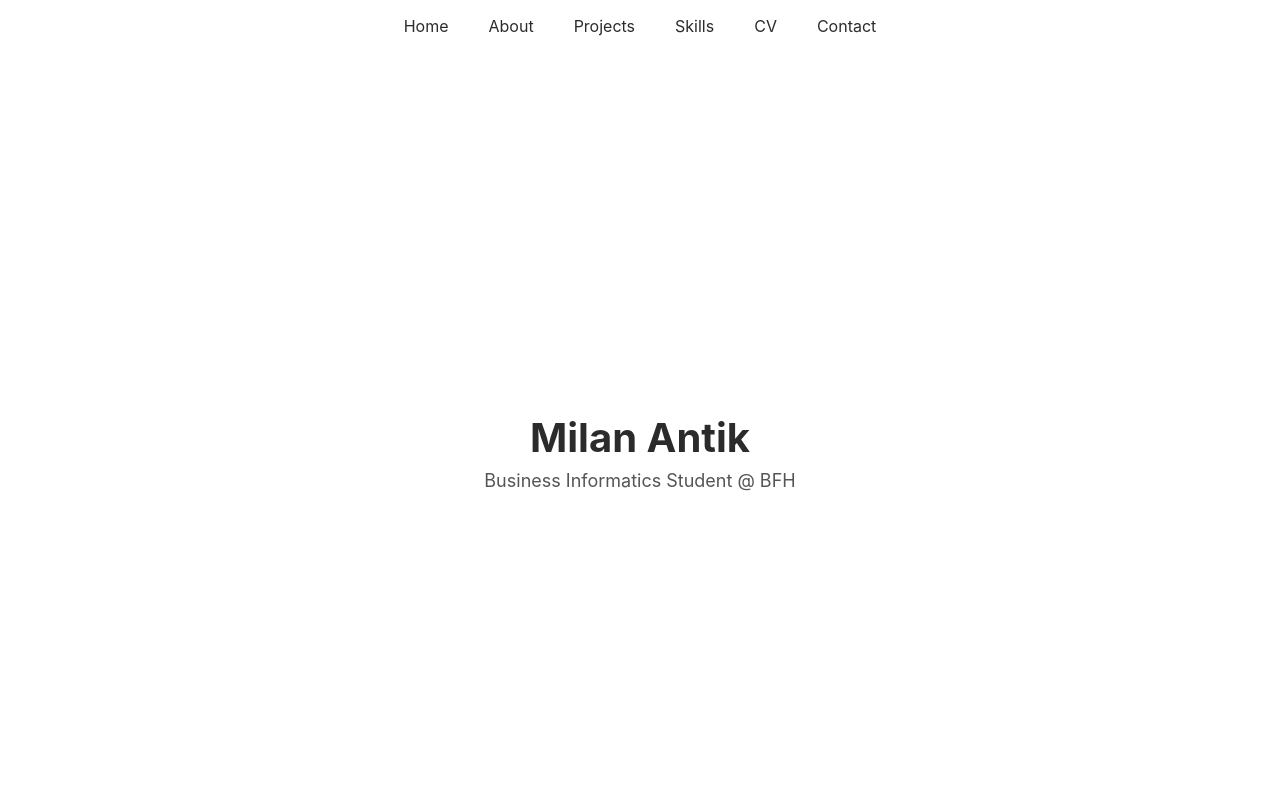
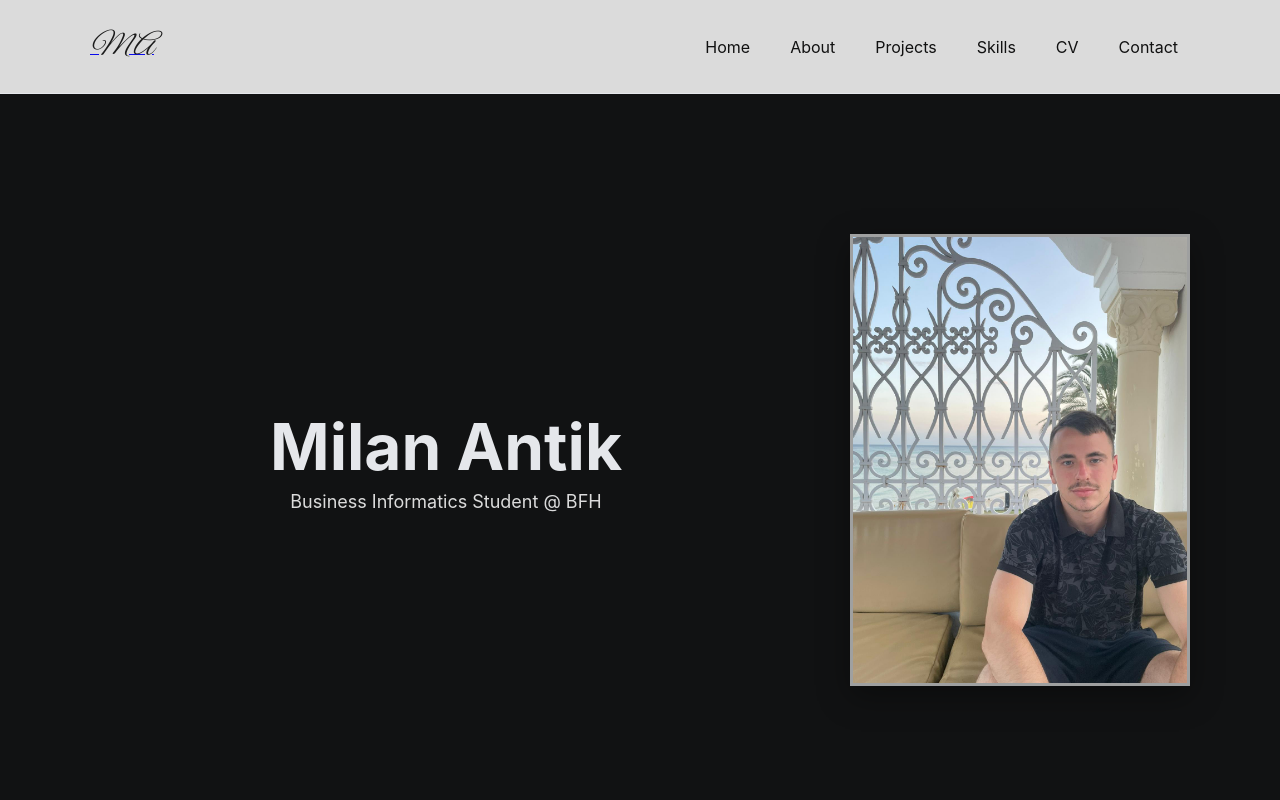
Before and after one commit to milanantik/Portfolio_Milan_Antik, a plain HTML site: page index.html in a window 1280 px wide. Shown: the top 800 px of the page. Drawn offline with nearby package versions, Linux system fonts and the light colour scheme.

Commit message:
Issue 5 Grundlayout in CSS und fixed Header und persönliches Bild

```diff
--- a/assets/css/style.css
+++ b/assets/css/style.css
@@ -80,3 +80,31 @@ footer { padding: 2rem 0; background: #f8fafc; color: var(--muted); }
   .nav__list { flex-wrap: wrap; gap: 0.5rem; }
   .hero__title { font-size: 2rem; }
 }
+
+/* Theme variables & header/hero additions */
+:root{
+  --bg-dark:#111213;
+  --bg-light:#ffffff;
+  --text-dark:#0f172a;
+  --text-light:#e5e7eb;
+  --accent:#0ea5e9;
+  --container:1100px;
+}
+
+.site-header{position:sticky;top:0;z-index:1000;background:rgba(255,255,255,.85);backdrop-filter:blur(6px);border-bottom:1px solid #e5e7eb}
+.nav{display:flex;align-items:center;justify-content:space-between;gap:1rem;width:min(90%,var(--container));margin:0 auto;padding:.75rem 0}
+.brand__monogram{font-family:"Great Vibes","Playfair Display",Georgia,serif;font-size:1.8rem;letter-spacing:.5px;color:#111;font-style:italic;opacity:.95}
+.nav__list{display:flex;gap:1rem;list-style:none;margin:0;padding:0}
+.nav__list a{color:#111;text-decoration:none;padding:.5rem .75rem}
+.nav__list a:hover,.nav__list a.is-active{color:var(--accent)}
+
+.section{padding:6rem 0;scroll-margin-top:80px}
+.section--home{position:relative;min-height:calc(100vh - 64px);background:var(--bg-dark);color:var(--text-light);overflow:hidden}
+.section--light{background:var(--bg-light);color:var(--text-dark)}
+.bg-stars{position:absolute;inset:0;z-index:0}
+.hero{position:relative;z-index:1;display:grid;grid-template-columns:1fr 340px;gap:3rem;align-items:center;width:min(90%,var(--container));margin:0 auto}
+.hero__title{margin:0;font-size:clamp(2.4rem,5vw,4rem);line-height:1.1}
+.hero__subtitle{margin-top:.5rem;color:rgba(255,255,255,.85)}
+.hero__avatar{width:100%;max-width:340px;height:auto;object-fit:cover;border:3px solid rgba(255,255,255,.6);box-shadow:0 10px 30px rgba(0,0,0,.35);justify-self:center}
+@media(max-width:900px){.hero{grid-template-columns:1fr;gap:2rem;text-align:center}.hero__avatar{width:100%;max-width:260px;height:auto}}
+@media(prefers-reduced-motion:reduce){html{scroll-behavior:auto}.bg-stars{display:none}}
--- a/assets/js/script.js
+++ b/assets/js/script.js
@@ -1,7 +1,23 @@
-// Set current year in footer
-document.addEventListener('DOMContentLoaded', function () {
-  const yearEl = document.getElementById('year');
-  if (yearEl) {
-    yearEl.textContent = new Date().getFullYear();
-  }
+document.addEventListener('DOMContentLoaded', async () => {
+  // set year
+  const y = document.getElementById('year'); if (y) y.textContent = new Date().getFullYear();
+
+  // particles background
+  const container = document.getElementById('tsparticles');
+  const reduce = window.matchMedia('(prefers-reduced-motion: reduce)').matches;
+  if (!container || reduce || !window.tsParticles) return;
+  const mobile = matchMedia('(max-width:768px)').matches;
+  const count = mobile ? 60 : 140;
+
+  await tsParticles.load({ id: 'tsparticles', options: {
+    background: { color: { value: '#111213' } }, fpsLimit: 60, detectRetina: true,
+    particles: {
+      number: { value: count, density: { enable: true, area: 800 } },
+      color: { value: '#cbd5e1' }, shape: { type: 'circle' }, opacity: { value: .5 },
+      size: { value: { min: 1, max: 2.4 } },
+      links: { enable: true, distance: 130, color: '#9ca3af', opacity: .4, width: 1 },
+      move: { enable: true, speed: .6, outModes: { default: 'out' } }
+    },
+    interactivity: { events: { resize: true } }
+  }});
 });
--- a/index.html
+++ b/index.html
@@ -1,14 +1,18 @@
 <!doctype html>
 <html lang="de">
-<head>
+  <head>
   <meta charset="utf-8">
   <meta name="viewport" content="width=device-width, initial-scale=1">
   <title>Milan Antik – Portfolio</title>
   <link rel="stylesheet" href="assets/css/style.css">
+  <link href="https://fonts.googleapis.com/css2?family=Great+Vibes&family=Playfair+Display:wght@400;600&display=swap" rel="stylesheet">
 </head>
 <body>
-  <header>
+  <header class="site-header">
     <nav class="nav" aria-label="Hauptnavigation">
+      <a class="brand" href="#home" aria-label="Logo/Monogramm">
+        <span class="brand__monogram">MA</span>
+      </a>
       <ul class="nav__list">
         <li><a href="#home">Home</a></li>
         <li><a href="#about">About</a></li>
@@ -22,41 +26,47 @@
 
   <main>
     <section id="home" class="section section--home" aria-label="Home">
-      <div class="container">
-        <h1 class="hero__title">Milan Antik</h1>
-        <p class="hero__subtitle">Business Informatics Student @ BFH</p>
+      <div id="tsparticles" class="bg-stars" aria-hidden="true"></div>
+      <div class="hero">
+        <div class="hero__left">
+          <h1 class="hero__title">Milan Antik</h1>
+          <p class="hero__subtitle">Business Informatics Student @ BFH</p>
+        </div>
+        <div class="hero__right">
+          <img class="hero__avatar" src="assets/img/profile.jpg" alt="Portrait von Milan Antik">
+        </div>
       </div>
     </section>
 
-    <section id="about" class="section" aria-label="About">
+    <section id="about" class="section section--light" aria-label="About">
       <div class="container">
         <h2>About</h2>
         <p>Platzhalter: Kurze Beschreibung zu dir.</p>
       </div>
     </section>
 
-    <section id="projects" class="section" aria-label="Projects">
+    <section id="projects" class="section section--light" aria-label="Projects">
       <div class="container">
         <h2>Projects</h2>
         <p>Platzhalter: Projekte werden hier vorgestellt.</p>
       </div>
     </section>
 
-    <section id="skills" class="section" aria-label="Skills">
+    <section id="skills" class="section section--light" aria-label="Skills">
       <div class="container">
         <h2>Skills</h2>
         <p>Platzhalter: Fähigkeiten und Technologien.</p>
       </div>
     </section>
 
-    <section id="cv" class="section" aria-label="CV">
+    <section id="cv" class="section section--light" aria-label="CV">
       <div class="container">
         <h2>CV</h2>
         <p>Platzhalter: Link oder Kurzbeschreibung des Lebenslaufs.</p>
       </div>
     </section>
 
-    <section id="contact" class="section" aria-label="Contact">
+    <section id="contact" class="section section--light" aria-label="Contact">
       <div class="container">
         <h2>Contact</h2>
         <p>Platzhalter: Kontaktmöglichkeiten.</p>
@@ -70,6 +80,7 @@
     </div>
   </footer>
 
+  <script src="https://cdn.jsdelivr.net/npm/tsparticles@3/tsparticles.bundle.min.js" defer></script>
   <script src="assets/js/script.js" defer></script>
 </body>
 </html>
```
Also changed, not shown: assets/img/profile.jpg (added).
